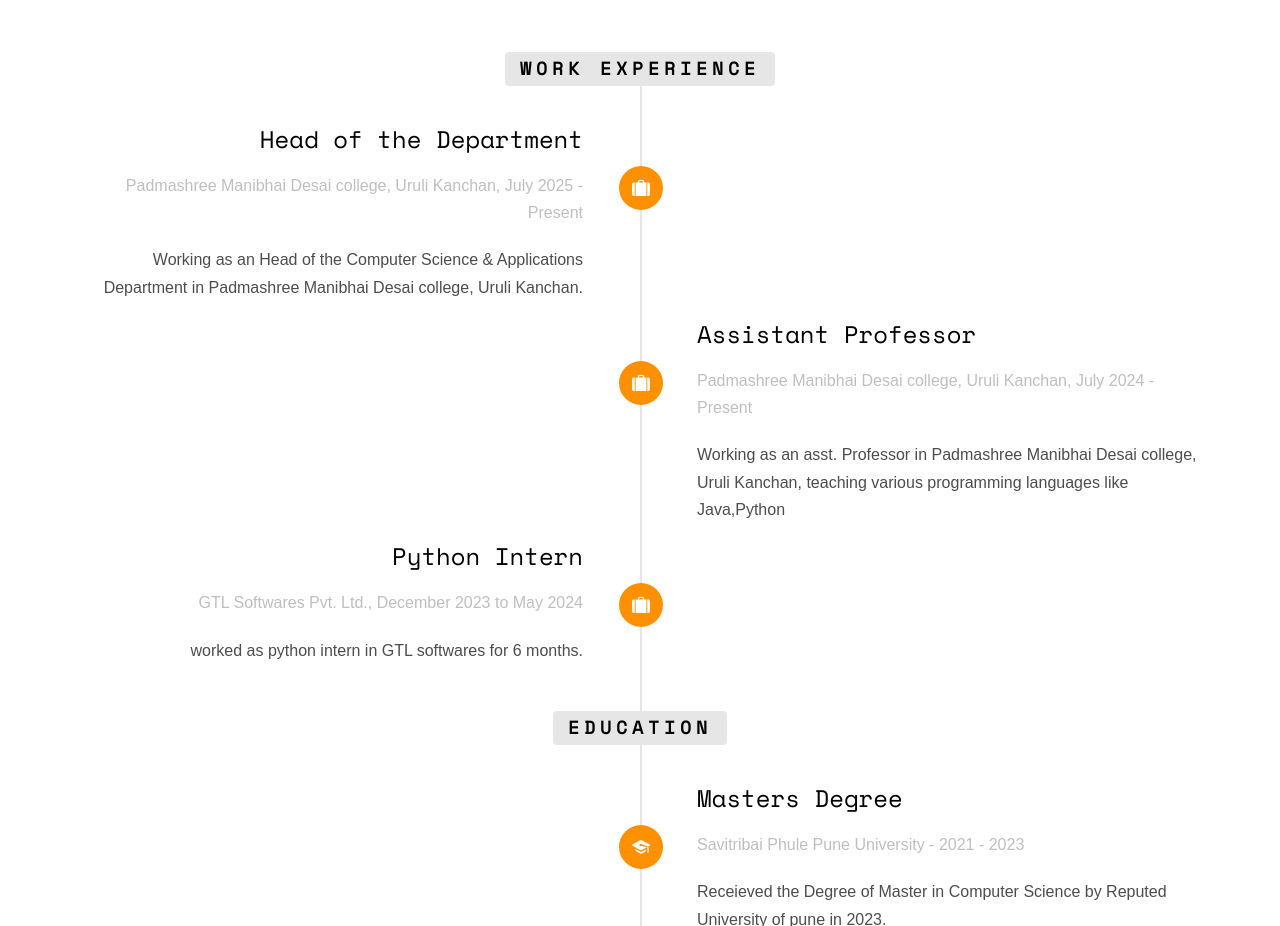
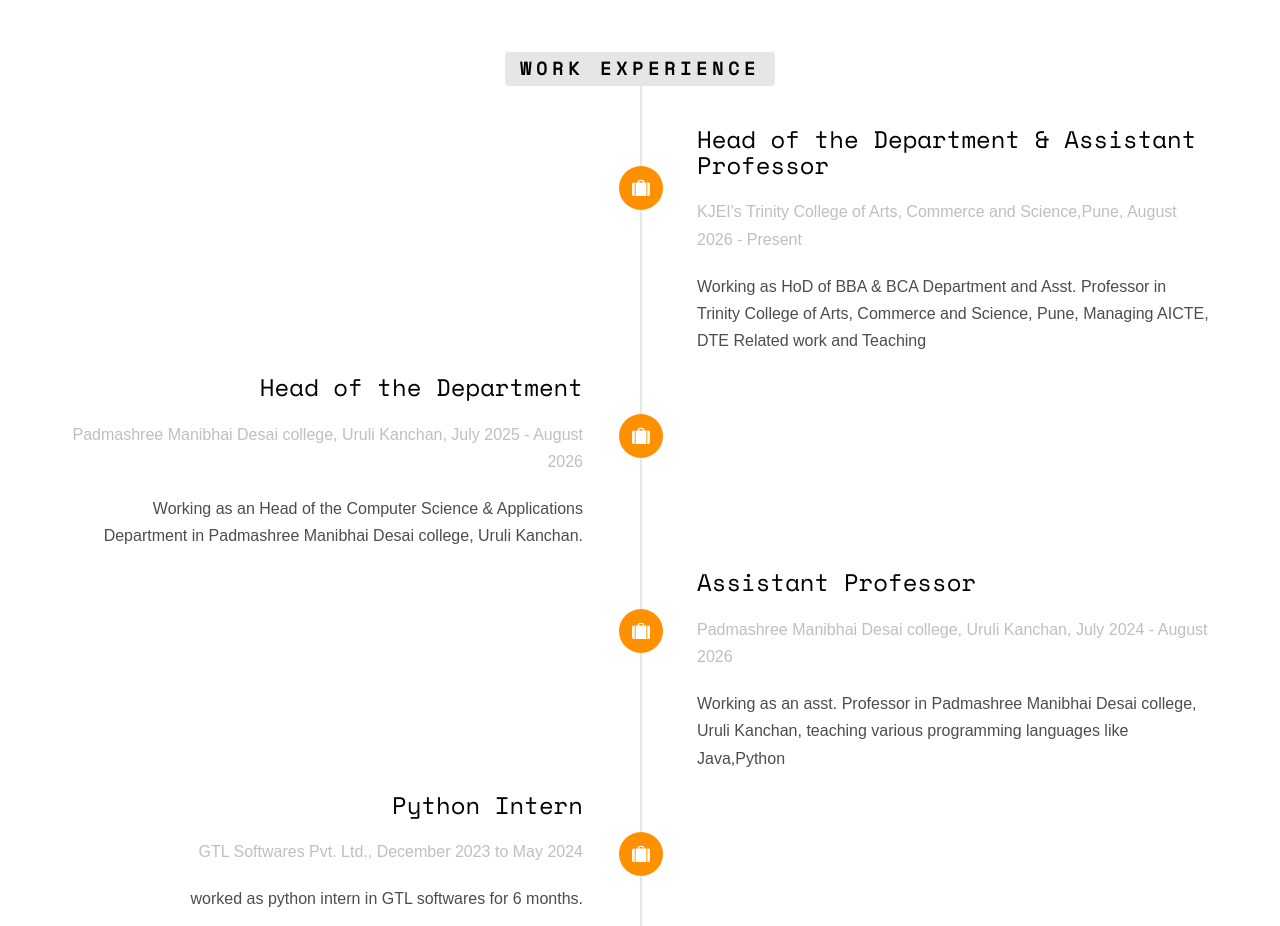
Before and after one commit to Thepratik45/pratik02, a plain HTML site: page index.html in a window 1280 px wide. Shown: the part 2460-3386 px from the top of the page. Drawn offline with nearby package versions, Linux system fonts and the light colour scheme; some packages are replaced by stand-ins of ours; no server answers; files whose address does not match are found by name.

Commit message:
Update index.html

```diff
--- a/index.html
+++ b/index.html
@@ -299,12 +299,24 @@ function downloadPDF2() {
 					<li class="timeline-heading text-center animate-box">
 							<div><h3>Work Experience</h3></div>
 						</li>
+						<li class="timeline-inverted animate-box">
+							<div class="timeline-badge"><i class="icon-suitcase"></i></div>
+							<div class="timeline-panel">
+								<div class="timeline-heading">
+									<h3 class="timeline-title">Head of the Department & Assistant Professor</h3>
+									<span class="company">KJEI's Trinity College of Arts, Commerce and Science,Pune, August 2026 - Present</span>
+								</div>
+								<div class="timeline-body">
+									<p>Working as HoD of BBA & BCA Department and Asst. Professor in Trinity College of Arts, Commerce and Science, Pune, Managing AICTE, DTE Related work and Teaching</p>
+								</div>
+							</div>
+						</li>
 						<li class="animate-box timeline-unverted">
 							<div class="timeline-badge"><i class="icon-suitcase"></i></div>
 							<div class="timeline-panel">
 								<div class="timeline-heading">
 									<h3 class="timeline-title">Head of the Department</h3>
-									<span class="company">Padmashree Manibhai Desai college, Uruli Kanchan, July 2025 - Present</span>
+									<span class="company">Padmashree Manibhai Desai college, Uruli Kanchan, July 2025 - August 2026</span>
 								</div>
 								<div class="timeline-body">
 									<p>Working as an Head of the Computer Science & Applications Department in Padmashree Manibhai Desai college, Uruli Kanchan.</p>
@@ -316,7 +328,7 @@ function downloadPDF2() {
 							<div class="timeline-panel">
 								<div class="timeline-heading">
 									<h3 class="timeline-title">Assistant Professor</h3>
-									<span class="company">Padmashree Manibhai Desai college, Uruli Kanchan, July 2024 - Present</span>
+									<span class="company">Padmashree Manibhai Desai college, Uruli Kanchan, July 2024 - August 2026</span>
 								</div>
 								<div class="timeline-body">
 									<p>Working as an asst. Professor in Padmashree Manibhai Desai college, Uruli Kanchan, teaching various programming languages like Java,Python</p>
```
